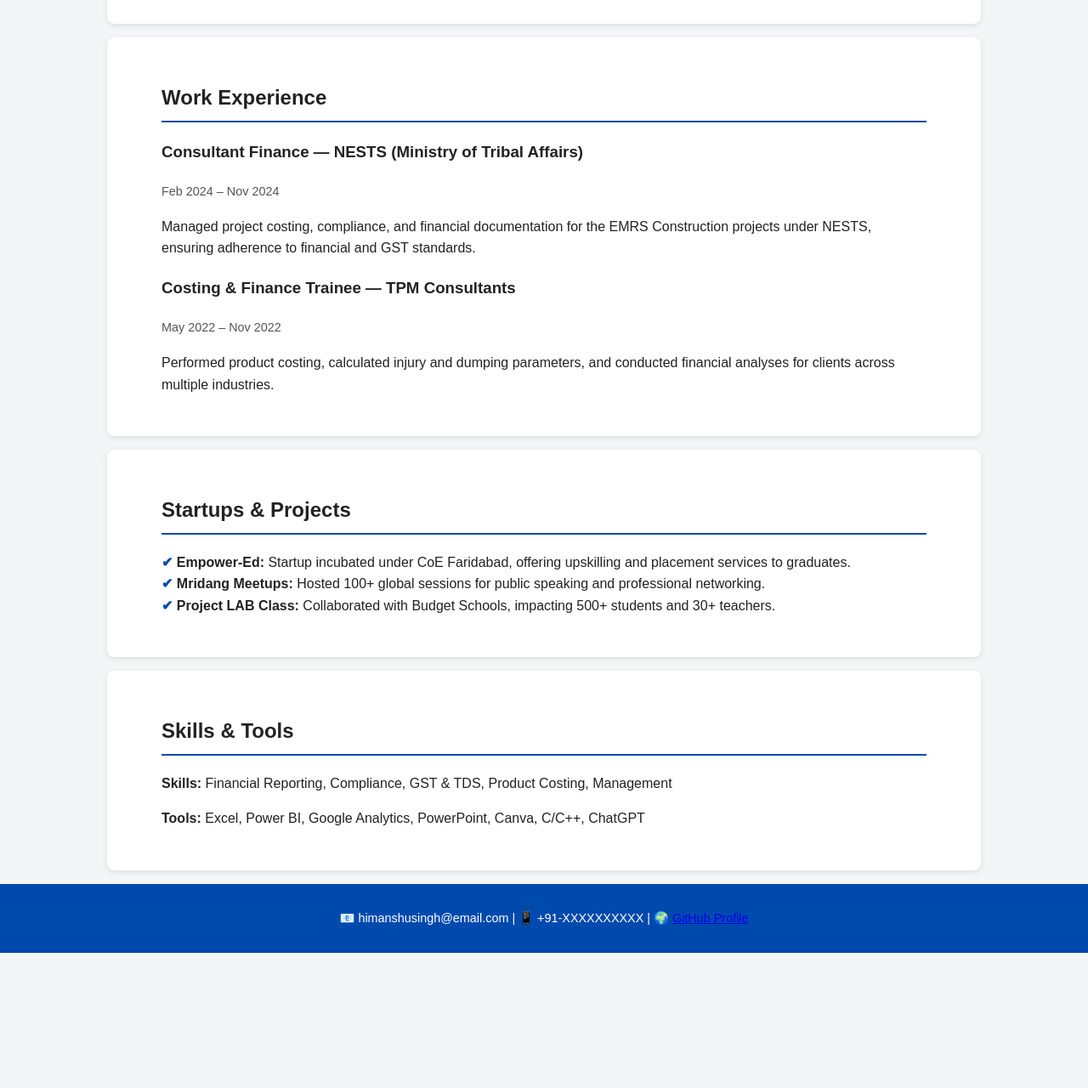
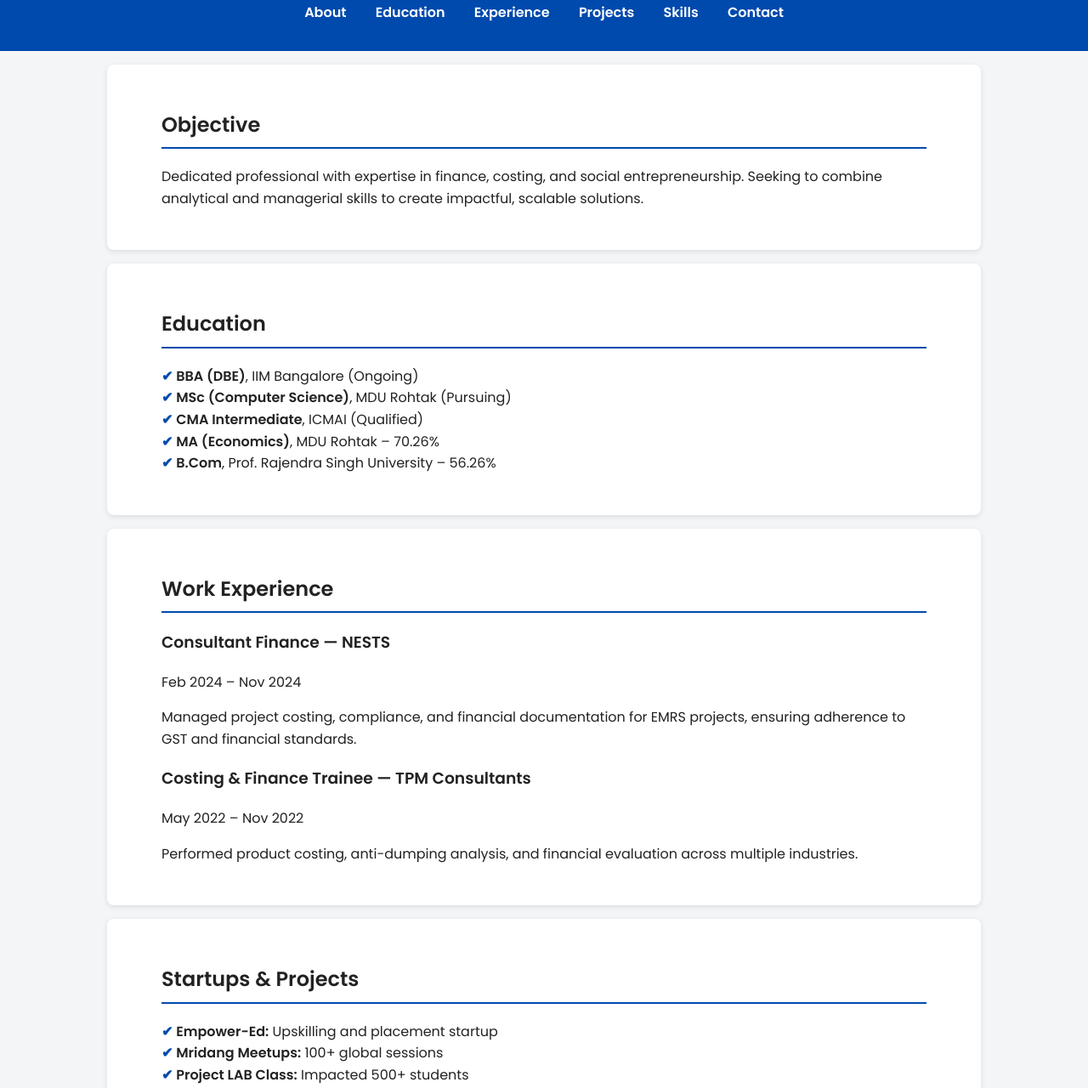
Before and after one commit to HimanshuROYAL/my-website, a plain HTML site: page index.html in a window 1280 px wide. Shown: the part 743-2023 px from the top of the page at 85% size. Before the commit the page ends 1864 px from the top, so only its background shows below. Drawn offline with Linux system fonts and the light colour scheme; a web font is replaced by a local one.

Commit message:
index.html

```diff
--- a/index.html
+++ b/index.html
@@ -4,14 +4,26 @@
   <meta charset="UTF-8">
   <meta name="viewport" content="width=device-width, initial-scale=1.0">
   <title>Himanshu Singh | Professional Portfolio</title>
+
+  <!-- CSS -->
   <link rel="stylesheet" href="style.css">
-  <link href="[fonts.googleapis.com](https://fonts.googleapis.com/css2?family=Poppins:wght@400;600&display=swap)" rel="stylesheet">
+
+  <!-- Google Font -->
+  <link href="https://fonts.googleapis.com/css2?family=Poppins:wght@400;600&display=swap" rel="stylesheet">
 </head>
+
 <body>
+
   <header>
     <h1>Himanshu Singh</h1>
+
+    <!-- Profile Image -->
+    <img src="HimanshuPic.jpg" alt="Himanshu Singh" class="profile-pic">
+
     <p>Finance Consultant | Economist | Social Entrepreneur</p>
+
     <nav>
+      <a href="#about">About</a>
       <a href="#education">Education</a>
       <a href="#experience">Experience</a>
       <a href="#projects">Projects</a>
@@ -22,7 +34,10 @@
 
   <section id="about">
     <h2>Objective</h2>
-    <p>Dedicated professional with expertise in finance, costing, and social entrepreneurship. Seeking to combine analytical and managerial skills to create impactful, scalable solutions in organizational and educational domains.</p>
+    <p>
+      Dedicated professional with expertise in finance, costing, and social entrepreneurship.
+      Seeking to combine analytical and managerial skills to create impactful, scalable solutions.
+    </p>
   </section>
 
   <section id="education">
@@ -38,35 +53,48 @@
 
   <section id="experience">
     <h2>Work Experience</h2>
-    <div class="job">
-      <h3>Consultant Finance — NESTS (Ministry of Tribal Affairs)</h3>
+
+    <div class="card">
+      <h3>Consultant Finance — NESTS</h3>
       <span>Feb 2024 – Nov 2024</span>
-      <p>Managed project costing, compliance, and financial documentation for the EMRS Construction projects under NESTS, ensuring adherence to financial and GST standards.</p>
+      <p>
+        Managed project costing, compliance, and financial documentation for EMRS projects,
+        ensuring adherence to GST and financial standards.
+      </p>
     </div>
-    <div class="job">
+
+    <div class="card">
       <h3>Costing & Finance Trainee — TPM Consultants</h3>
       <span>May 2022 – Nov 2022</span>
-      <p>Performed product costing, calculated injury and dumping parameters, and conducted financial analyses for clients across multiple industries.</p>
+      <p>
+        Performed product costing, anti-dumping analysis, and financial evaluation
+        across multiple industries.
+      </p>
     </div>
   </section>
 
   <section id="projects">
     <h2>Startups & Projects</h2>
     <ul>
-      <li><strong>Empower-Ed:</strong> Startup incubated under CoE Faridabad, offering upskilling and placement services to graduates.</li>
-      <li><strong>Mridang Meetups:</strong> Hosted 100+ global sessions for public speaking and professional networking.</li>
-      <li><strong>Project LAB Class:</strong> Collaborated with Budget Schools, impacting 500+ students and 30+ teachers.</li>
+      <li><strong>Empower-Ed:</strong> Upskilling and placement startup</li>
+      <li><strong>Mridang Meetups:</strong> 100+ global sessions</li>
+      <li><strong>Project LAB Class:</strong> Impacted 500+ students</li>
     </ul>
   </section>
 
   <section id="skills">
     <h2>Skills & Tools</h2>
-    <p><strong>Skills:</strong> Financial Reporting, Compliance, GST & TDS, Product Costing, Management</p>
-    <p><strong>Tools:</strong> Excel, Power BI, Google Analytics, PowerPoint, Canva, C/C++, ChatGPT</p>
+    <p><strong>Skills:</strong> Financial Reporting, Compliance, GST & TDS, Product Costing</p>
+    <p><strong>Tools:</strong> Excel, Power BI, Google Analytics, Canva, C/C++, ChatGPT</p>
   </section>
 
   <footer id="contact">
-    <p>📧 himanshusingh@email.com | 📱 +91-XXXXXXXXXX | 🌍 <a href="[github.com](https://github.com/yourusername)">GitHub Profile</a></p>
+    <p>
+      📧 himanshusingh@email.com |
+      📱 +91-XXXXXXXXXX |
+      🌍 <a href="https://github.com/yourusername" target="_blank">GitHub</a>
+    </p>
   </footer>
+
 </body>
 </html>
```
